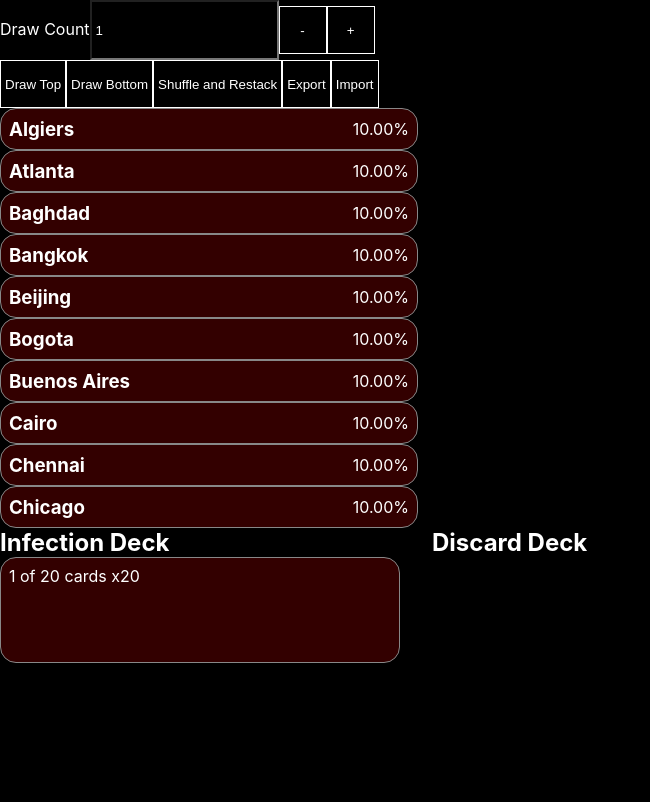
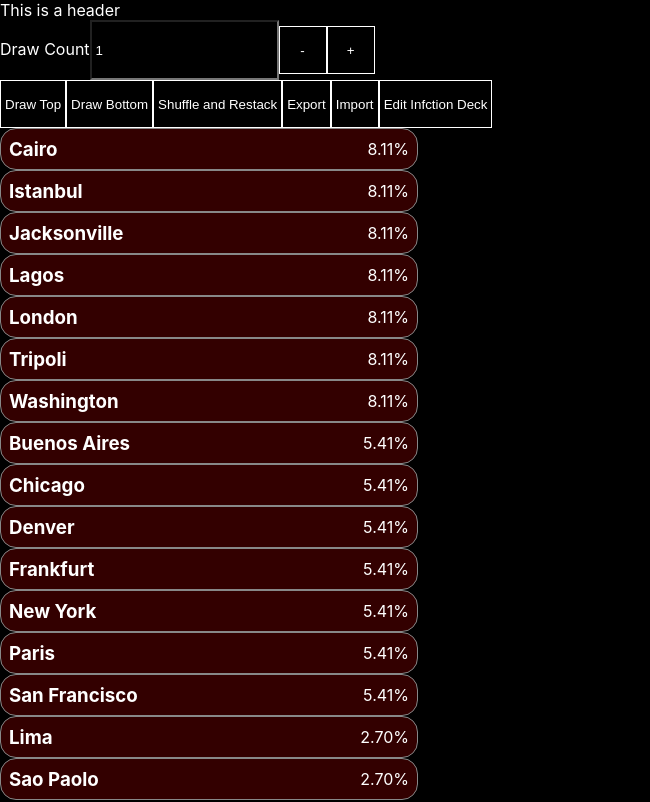
Before and after one commit to OldStarchy/pandemic_tracker, a React (Create React App) app: page / in a window 1280 px wide. Shown: the top 802 px of the page, without its empty margins (0-650 px from the left). Built offline with nearby package versions, Linux system fonts and the light colour scheme.

Commit message:
fix: banana

```diff
--- a/src/App.tsx
+++ b/src/App.tsx
@@ -15,11 +15,14 @@ import { Card } from './lib/Card';
 import { Deck, IDeck, IPossibleCard, IReadonlyPossibleCard } from './lib/Deck';
 import { IMutable } from './lib/Mutable';
 
-const cityCards = cities
-	.slice(0, 10)
-	.map((city) => Card.get({ name: city, type: 'City' }));
+const cityCards = Object.keys(cities).map((city) => Card.get({ name: city }));
 const shuffledCityCards = new Assortment(
-	new Map(cityCards.map((card) => [card, 2]))
+	new Map(
+		cityCards.map((card) => [
+			card,
+			cities[card.name as keyof typeof cities],
+		])
+	)
 );
 const infectionDeck = new Deck('Infection Deck');
 infectionDeck.insert(
@@ -63,6 +66,9 @@ function App() {
 	const [drawCount, setDrawCountRaw] = useState(1);
 	const [topDrawFormVisible, setTopDrawFormVisible] = useState(false);
 	const [bottomDrawFormVisible, setBottomDrawFormVisible] = useState(false);
+	const [editDeckFormVisible, setEditDeckFormVisible] = useState(false);
+
+	const [editDeckData, setEditDeckData] = useState<string>('');
 
 	const setDrawCount = useCallback<Dispatch<SetStateAction<number>>>(
 		(count) => {
@@ -91,7 +97,8 @@ function App() {
 				return cards;
 			}, new Set<Card>());
 
-		return [...allTheCards].map((card) => {
+		return [...allTheCards]
+			.map((card) => {
 				const probability = Deck.calculateDrawChance(
 					infectionDeck,
 					card,
@@ -99,7 +106,8 @@ function App() {
 				);
 
 				return { card, probability };
-		});
+			})
+			.sort((a, b) => b.probability - a.probability);
 	}, [infectionNonce, drawCount]);
 
 	const colors = useMemo(
@@ -242,6 +250,7 @@ function App() {
 							0
 						);
 						infecDec.remove(0, infecDec.cards.length);
+						infectionDeck.name = infecDec.name;
 
 						const discDec = Deck.fromJson(json.discardDeck);
 						discardDeck.remove(0, discardDeck.cards.length);
@@ -250,6 +259,7 @@ function App() {
 							0
 						);
 						discDec.remove(0, discDec.cards.length);
+						discardDeck.name = discDec.name;
 
 						setDrawCount(json.drawCount);
 					};
@@ -257,6 +267,20 @@ function App() {
 				}}
 			>
 				Import
+			</button>
+			<button
+				onClick={() => {
+					const data = JSON.stringify(
+						infectionDeck.toJson(),
+						null,
+						2
+					);
+
+					setEditDeckData(data);
+					setEditDeckFormVisible(true);
+				}}
+			>
+				Edit Infction Deck
 			</button>
 
 			<ol>
@@ -316,6 +340,38 @@ function App() {
 					<DeckView deck={discardDeck} />
 				</div>
 			</div>
+			<Popup visible={editDeckFormVisible}>
+				<form
+					onSubmit={(e) => {
+						e.preventDefault();
+						const json = Deck.fromJson(JSON.parse(editDeckData));
+						infectionDeck.remove(0, infectionDeck.cards.length);
+						infectionDeck.insert(
+							json.cards as unknown as IPossibleCard[],
+							0
+						);
+						infectionDeck.name = json.name;
+						setEditDeckFormVisible(false);
+					}}
+				>
+					<textarea
+						value={editDeckData}
+						style={{ width: '90vw', height: '80vh' }}
+						onChange={(e) => {
+							setEditDeckData(e.target.value);
+						}}
+					></textarea>
+					<button type="submit">Save</button>
+					<button
+						type="button"
+						onClick={() => {
+							setEditDeckFormVisible(false);
+						}}
+					>
+						Cancel
+					</button>
+				</form>
+			</Popup>
 			<Popup visible={topDrawFormVisible}>
 				<SelectCardForm
 					options={nextDrawOptions}
@@ -525,6 +581,8 @@ function Popup({
 			style={{
 				position: 'fixed',
 				inset: 0,
+				width: '100vw',
+				height: '100vh',
 				background: '#0008',
 				display: visible ? 'flex' : 'none',
 				justifyContent: 'center',
--- /dev/null
+++ b/src/components/layout/MainLayout.tsx
@@ -0,0 +1,19 @@
+import { ReactNode } from 'react';
+
+export function MainLayout({ children }: { children: ReactNode }) {
+	return (
+		<div
+			style={{
+				display: 'flex',
+				flexDirection: 'column',
+				width: '100vw',
+				height: '100vh',
+				isolation: 'isolate',
+			}}
+		>
+			<header>This is a header</header>
+			<main style={{ flexGrow: 1 }}>{children}</main>
+			<footer>This is a footer</footer>
+		</div>
+	);
+}
--- a/src/data/cities.ts
+++ b/src/data/cities.ts
@@ -1,50 +1,55 @@
-export const cities = [
-	'Algiers',
-	'Atlanta',
-	'Baghdad',
-	'Bangkok',
-	'Beijing',
-	'Bogota',
-	'Buenos Aires',
-	'Cairo',
-	'Chennai',
-	'Chicago',
-	'Delhi',
-	'Essen, Germany',
-	'Ho Chi Minh City',
-	'Hong Kong',
-	'Istanbul',
-	'Jakarta',
-	'Johannesburg',
-	'Karachi',
-	'Khartoum, Sudan',
-	'Kinshasa',
-	'Kolkata',
-	'Lagos, Nigeria',
-	'Lima',
-	'London',
-	'Los Angeles',
-	'Madrid',
-	'Manila',
-	'Mexico City',
-	'Miami',
-	'Milan',
-	'Montreal',
-	'Moscow',
-	'Mumbai',
-	'New York',
-	'Osaka',
-	'Paris',
-	'Riyadh',
-	'San Francisco',
-	'Santiago',
-	'Sao Paolo',
-	'Seoul',
-	'Shanghai',
-	'St. Petersburg',
-	'Sydney',
-	'Taipei',
-	'Tehran',
-	'Tokyo',
-	'Washington D.C.',
-];
+export const cities = {
+	'Buenos Aires': 2,
+	Cairo: 3,
+	Chicago: 2,
+	Denver: 2,
+	Frankfurt: 2,
+	Istanbul: 3,
+	Jacksonville: 3,
+	Lagos: 3,
+	Lima: 1,
+	London: 3,
+	'New York': 2,
+	Paris: 2,
+	'San Francisco': 2,
+	'Sao Paolo': 1,
+	Tripoli: 3,
+	Washington: 3,
+	//
+	// 'Algiers': 0,
+	// 'Atlanta': 0,
+	// 'Baghdad': 0,
+	// 'Bangkok': 0,
+	// 'Beijing': 0,
+	// 'Bogota': 0,
+	// 'Chennai': 0,
+	// 'Delhi': 0,
+	// 'Essen': 0,
+	// 'Ho Chi Minh City': 0,
+	// 'Hong Kong': 0,
+	// 'Jakarta': 0,
+	// 'Johannesburg': 0,
+	// 'Karachi': 0,
+	// 'Khartoum': 0,
+	// 'Kinshasa': 0,
+	// 'Kolkata': 0,
+	// 'Los Angeles': 0,
+	// 'Madrid': 0,
+	// 'Manila': 0,
+	// 'Mexico City': 0,
+	// 'Miami': 0,
+	// 'Milan': 0,
+	// 'Montreal': 0,
+	// 'Moscow': 0,
+	// 'Mumbai': 0,
+	// 'Osaka': 0,
+	// 'Riyadh': 0,
+	// 'Santiago': 0,
+	// 'Seoul': 0,
+	// 'Shanghai': 0,
+	// 'St. Petersburg': 0,
+	// 'Sydney': 0,
+	// 'Taipei': 0,
+	// 'Tehran': 0,
+	// 'Tokyo': 0,
+};
--- a/src/index.tsx
+++ b/src/index.tsx
@@ -1,6 +1,7 @@
 import React from 'react';
 import ReactDOM from 'react-dom/client';
 import App from './App';
+import { MainLayout } from './components/layout/MainLayout';
 import './index.css';
 import reportWebVitals from './reportWebVitals';
 
@@ -13,7 +14,9 @@ console.log(process.env.FOOBAR);
 
 root.render(
 	<React.StrictMode>
-		<App />
+		<MainLayout>
+			<App />
+		</MainLayout>
 	</React.StrictMode>
 );
 
--- a/src/lib/Card.ts
+++ b/src/lib/Card.ts
@@ -1,5 +1,4 @@
 import fuzzy from 'fuzzy';
-import { cities } from '../data/cities';
 
 /**
  * An idempotent Card object. Care shouild be taken not to duplicate cards.
@@ -7,47 +6,23 @@ import { cities } from '../data/cities';
 export class Card implements Card {
 	static #cardBag: Card[] = [];
 
-	static get({
-		name,
-		type,
-	}: {
-		name: string;
-		type: 'City' | 'Epidemic' | 'Other';
-	}): Card {
-		const existingCard = this.#cardBag.find(
-			(card) => card.name === name && card.type === type
-		);
+	static get({ name }: { name: string }): Card {
+		const existingCard = this.#cardBag.find((card) => card.name === name);
 
 		if (existingCard) {
 			return existingCard;
 		}
 
-		const card = new Card(name, type);
+		const card = new Card(name);
 		this.#cardBag.push(card);
 		return card;
 	}
 
-	readonly image?: string;
-
-	private constructor(
-		readonly name: string,
-		readonly type: 'City' | 'Epidemic' | 'Other'
-	) {
-		switch (type) {
-			case 'City':
-				if (cities.includes(name)) {
-					this.image = `/images/cities/${name}.png`;
-				}
-				break;
-			case 'Epidemic':
-				this.image = '/images/epidemic.png';
-				break;
-		}
-	}
+	private constructor(readonly name: string) {}
 
 	static select(
-		cards: readonly Card[],
-		filter: Readonly<{ name: string; fuzzy?: boolean } | { type: string }>
+		cards: Card[],
+		filter: Readonly<{ name: string; fuzzy?: boolean }>
 	): Card[] {
 		if ('name' in filter) {
 			if (filter.fuzzy) {
@@ -58,8 +33,7 @@ export class Card implements Card {
 					.map((result) => result.original);
 			}
 			return cards.filter((card) => card.name === filter.name);
-		} else {
-			return cards.filter((card) => card.type === filter.type);
 		}
+		return cards;
 	}
 }
--- a/src/lib/Deck.ts
+++ b/src/lib/Deck.ts
@@ -26,7 +26,7 @@ export class Deck extends Mutable implements IDeck {
 
 	#trackedAssortments = new Map<IAssortment, () => void>();
 
-	constructor(readonly name: string) {
+	constructor(public name: string) {
 		super();
 		this.#cards = [];
 	}
@@ -46,22 +46,36 @@ export class Deck extends Mutable implements IDeck {
 			}
 		});
 
-		const cards = this.cards.map((card) => {
-			if (card instanceof Card) {
-				return { name: card.name, type: card.type };
-			}
+		const cards = this.cards
+			.map((card) => {
+				if (card instanceof Card) {
+					return card.name;
+				}
 
-			const id = ids.get(card as IAssortment)!;
-			return id;
-		});
+				const id = ids.get(card as IAssortment)!;
+				return id;
+			})
+			.reduce((acc, card) => {
+				const top = acc[acc.length - 1];
+
+				if (!top || top.item !== card) {
+					acc.push({ item: card, count: 1 });
+				} else {
+					top.count++;
+				}
+				return acc;
+			}, [] as { item: string | number; count: number }[]);
 
 		return {
 			name: this.name,
 			cards,
 			assortments: [...ids.entries()].map(([assortment, id]) => {
-				const cards = [...assortment.cards.entries()].map(
-					([card, count]) => ({ name: card.name, count })
-				);
+				const cards = [...assortment.cards.entries()]
+					.sort((a, b) => a[0].name.localeCompare(b[0].name))
+					.reduce((acc, [card, count]) => {
+						acc[card.name] = count;
+						return acc;
+					}, {} as Record<string, number>);
 				return { id, cards };
 			}),
 		};
@@ -74,20 +88,26 @@ export class Deck extends Mutable implements IDeck {
 
 		for (const assortment of json.assortments) {
 			const cards = new Map<Card, number>();
-			for (const card of assortment.cards) {
-				cards.set(Card.get(card), card.count);
+			for (const [card, count] of Object.entries(assortment.cards) as [
+				string,
+				number
+			][]) {
+				cards.set(Card.get({ name: card }), count);
 			}
 			assortments.set(assortment.id, new Assortment(cards));
 		}
 
 		// eslint-disable-next-line @typescript-eslint/no-explicit-any
-		const cards = json.cards.map((card: any) => {
-			if (typeof card === 'number') {
-				return assortments.get(card)!;
+		const cards = json.cards.flatMap(
+			(item: { item: string | number; count: number }) => {
+				const val =
+					typeof item.item === 'number'
+						? assortments.get(item.item)!
+						: Card.get({ name: item.item });
+
+				return new Array(item.count).fill(val);
 			}
-
-			return Card.get(card);
-		});
+		);
 
 		deck.insert(cards, 0);
 
```
Also changed, not shown: src/components/CardGrid.tsx (+0 -16 lines). Lines whose indentation alone changed are shown as unchanged.
